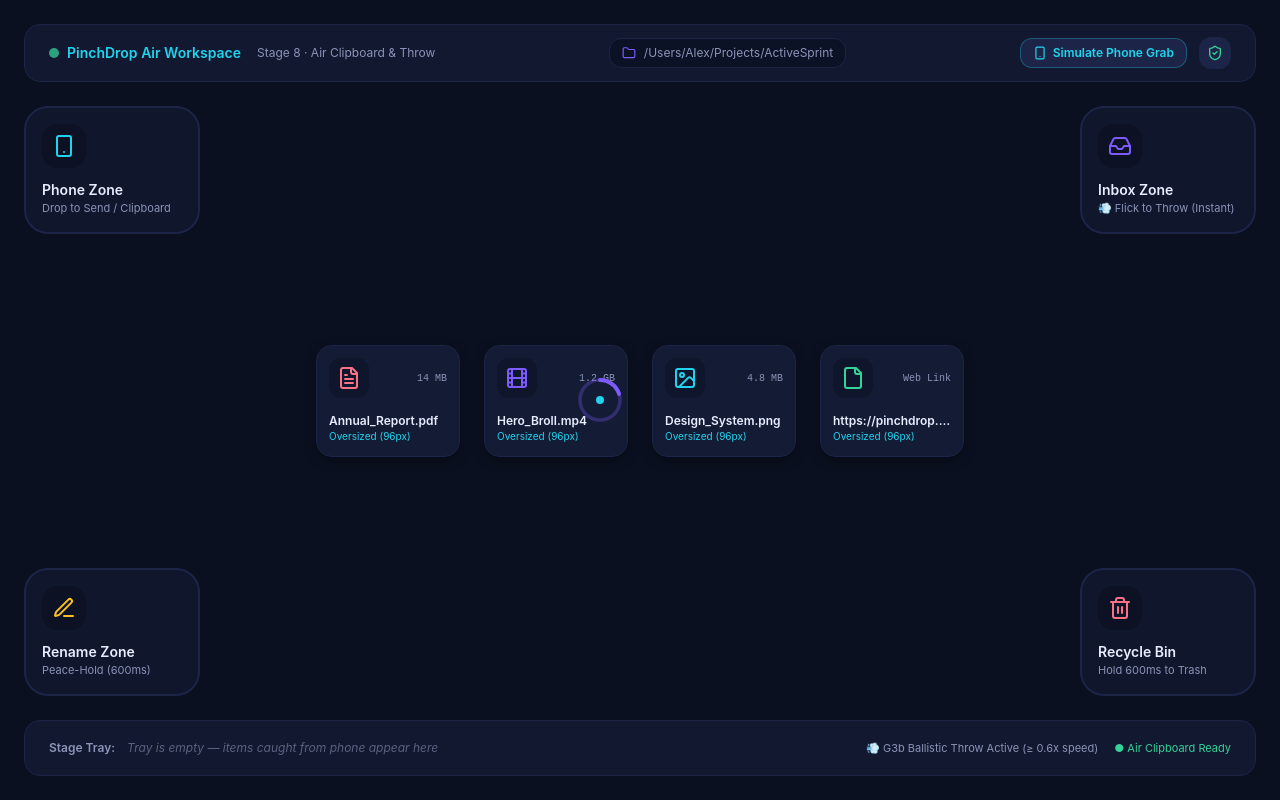
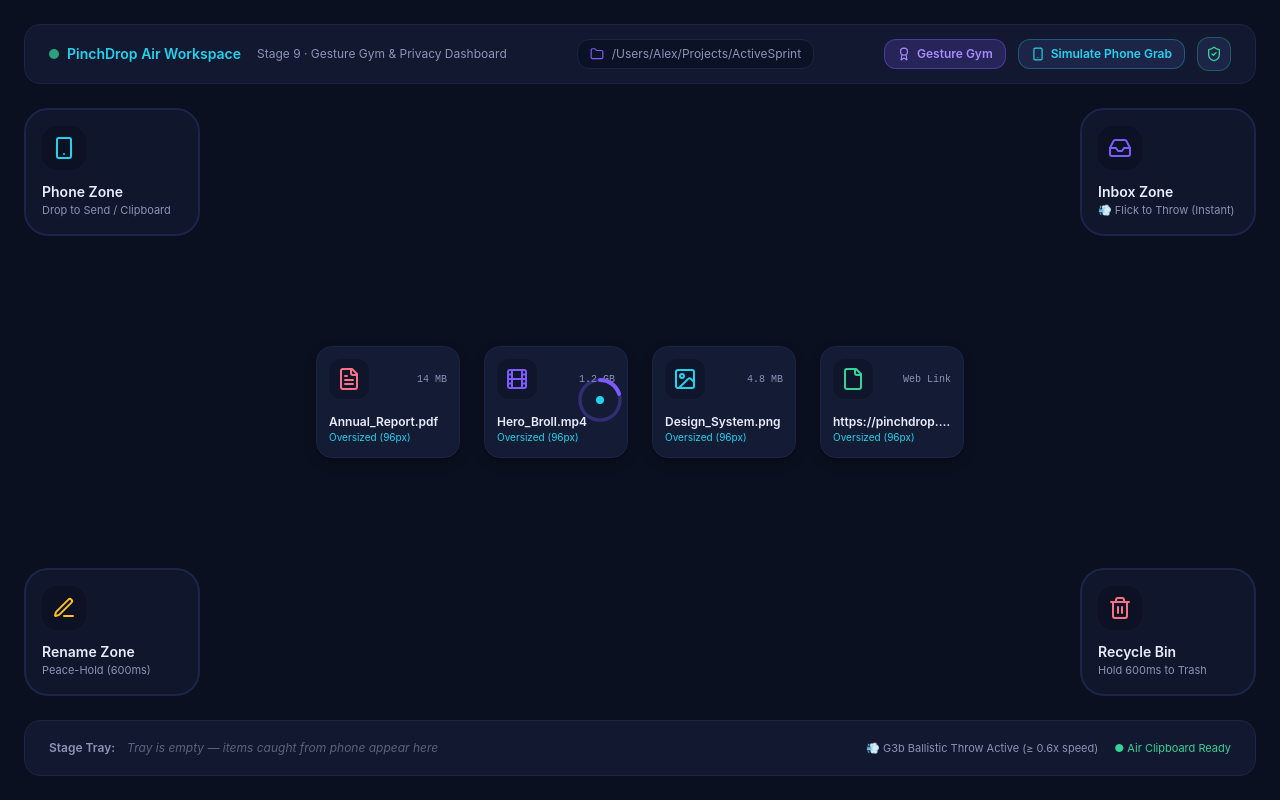
Before and after one commit to ahmadmdsajid129/pinchdrop, a React (Vite) app in the folder apps/desktop/: page / in a window 1280 px wide. Built offline with nearby package versions, Linux system fonts and the light colour scheme.

Commit message:
feat(desktop-ui): integrate GestureGym and PrivacyDashboard modals into header controls

```diff
--- a/apps/desktop/src/App.tsx
+++ b/apps/desktop/src/App.tsx
@@ -3,7 +3,9 @@ import { EdgeZone, ZoneType } from './components/EdgeZone';
 import { FileCard, FileCardData } from './components/FileCard';
 import { PointerRing } from './components/PointerRing';
 import { UndoToast } from './components/UndoToast';
-import { Smartphone, ShieldCheck, Folder, Globe } from 'lucide-react';
+import { GestureGym } from './components/GestureGym';
+import { PrivacyDashboard } from './components/PrivacyDashboard';
+import { Smartphone, ShieldCheck, Folder, Globe, Award } from 'lucide-react';
 import { GestureStateMachine, ThrowDetector } from '@pinchdrop/gesture-core';
 
 export default function App() {
@@ -23,6 +25,11 @@ export default function App() {
   const [isGrabbing, setIsGrabbing] = useState(false);
   const [grabbedCardId, setGrabbedCardId] = useState<string | null>(null);
   const [activeZone, setActiveZone] = useState<ZoneType | null>(null);
+
+  // Modals state (Stage 9)
+  const [isGymOpen, setIsGymOpen] = useState(false);
+  const [isPrivacyOpen, setIsPrivacyOpen] = useState(false);
+  const [cameraActive, setCameraActive] = useState(true);
 
   // Undo Toast state
   const [undoToast, setUndoToast] = useState({
@@ -173,7 +180,7 @@ export default function App() {
             <span className="w-2.5 h-2.5 rounded-full bg-[#34D399] animate-pulse" />
             <span className="text-sm font-semibold text-[#22D3EE]">PinchDrop Air Workspace</span>
           </div>
-          <span className="text-xs text-[#8B94B8]">Stage 8 · Air Clipboard &amp; Throw</span>
+          <span className="text-xs text-[#8B94B8]">Stage 9 · Gesture Gym &amp; Privacy Dashboard</span>
         </div>
 
         {/* Center Breadcrumb */}
@@ -184,6 +191,14 @@ export default function App() {
 
         {/* Controls */}
         <div className="flex items-center space-x-3">
+          <button
+            onClick={() => setIsGymOpen(true)}
+            className="flex items-center space-x-1.5 px-3 py-1.5 rounded-xl text-xs font-semibold bg-[#7C5CFF]/20 text-[#A78BFA] border border-[#7C5CFF]/40 hover:bg-[#7C5CFF]/30 transition"
+          >
+            <Award className="w-3.5 h-3.5" />
+            <span>Gesture Gym</span>
+          </button>
+
           <button
             onClick={triggerPhoneGrab}
             className={`flex items-center space-x-1.5 px-3 py-1.5 rounded-xl text-xs font-semibold border transition ${
@@ -196,9 +211,13 @@ export default function App() {
             <span>{phoneArmed ? `ARMED (${armedCountdown}s)` : 'Simulate Phone Grab'}</span>
           </button>
 
-          <div className="p-2 rounded-xl bg-[#1C2547] text-[#8B94B8]">
-            <ShieldCheck className="w-4 h-4 text-[#34D399]" />
-          </div>
+          <button
+            onClick={() => setIsPrivacyOpen(true)}
+            title="Open Zero-Storage Privacy Dashboard"
+            className="p-2 rounded-xl bg-[#1C2547] text-[#34D399] border border-[#34D399]/30 hover:bg-[#34D399]/10 transition"
+          >
+            <ShieldCheck className="w-4 h-4" />
+          </button>
         </div>
       </header>
 
@@ -285,6 +304,17 @@ export default function App() {
         remainingSeconds={undoToast.remaining}
         onUndo={handleUndo}
       />
+
+      {/* Stage 9 Gesture Gym Modal */}
+      <GestureGym isOpen={isGymOpen} onClose={() => setIsGymOpen(false)} />
+
+      {/* Stage 9 Privacy Dashboard Modal */}
+      <PrivacyDashboard
+        isOpen={isPrivacyOpen}
+        onClose={() => setIsPrivacyOpen(false)}
+        cameraActive={cameraActive}
+        onToggleCamera={() => setCameraActive(!cameraActive)}
+      />
     </div>
   );
 }
```
